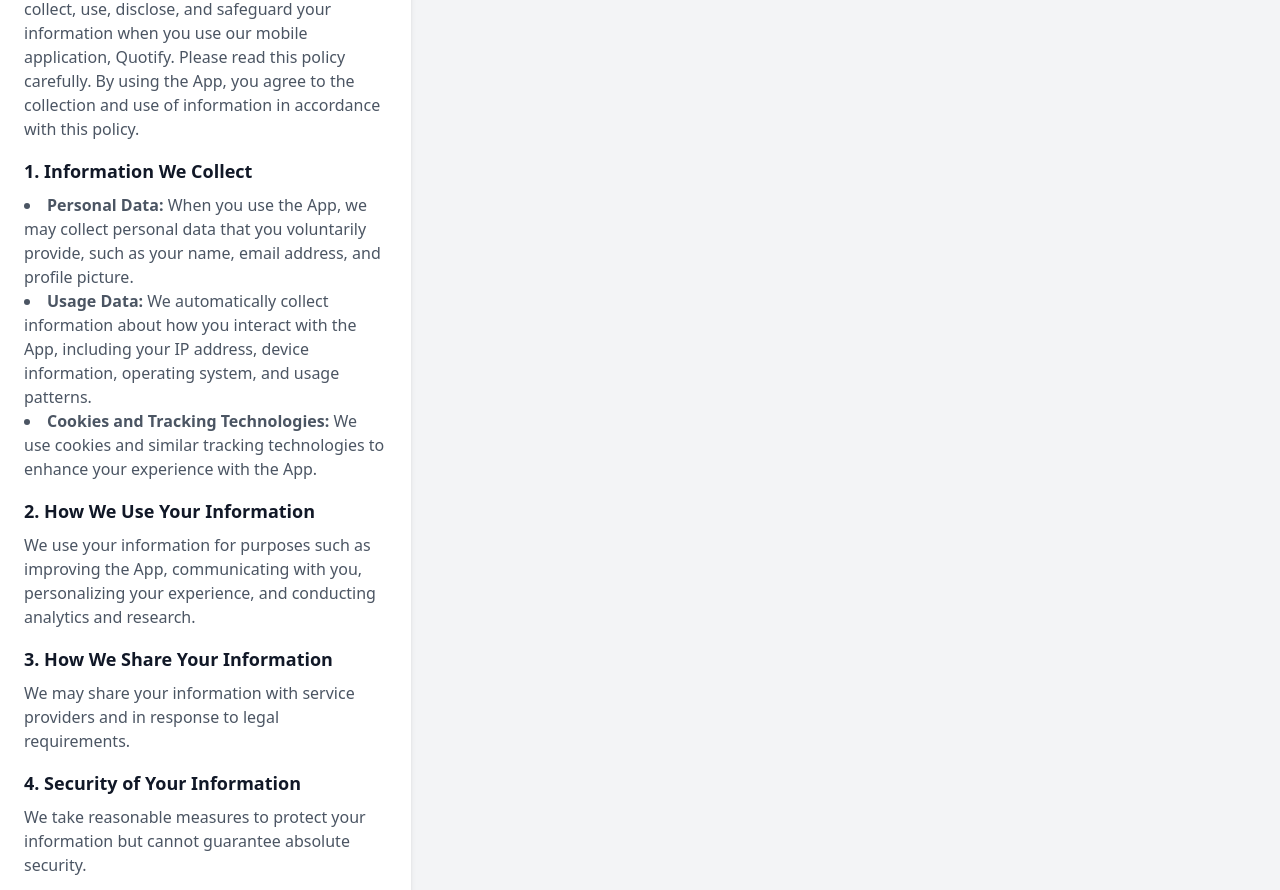
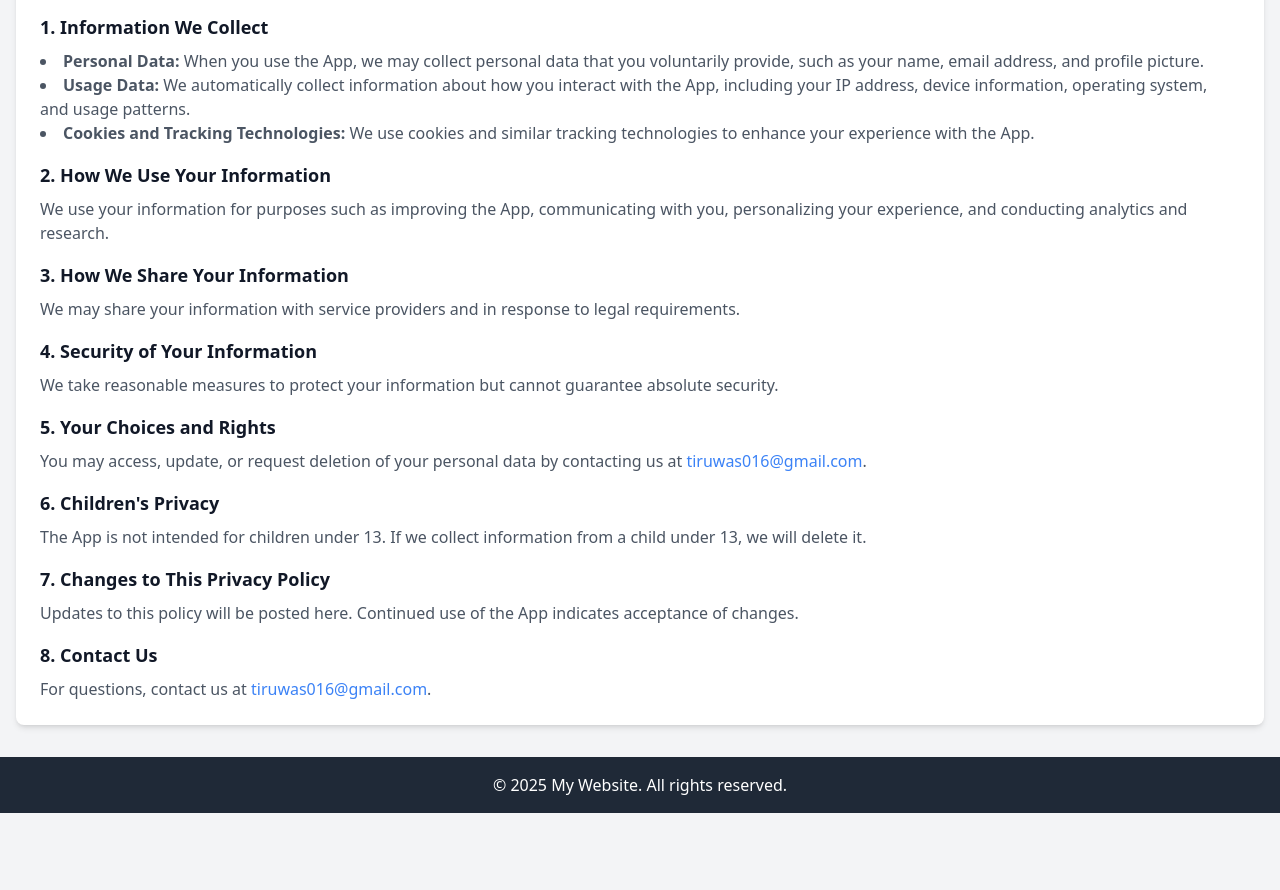
Before and after one commit to BimalKafle/PrivacyPolicy, a plain HTML site: page index.html in a window 1280 px wide. Shown: the part 151-1041 px from the top of the page. After the commit the page ends 964 px from the top, so only its background shows below. Drawn offline with nearby package versions, Linux system fonts and the light colour scheme.

Commit message:
Update index.html

```diff
--- a/index.html
+++ b/index.html
@@ -10,10 +10,11 @@
 <body class="bg-gray-100 text-gray-900">
 
     <!-- Main Content -->
-    <main class="container w-full py-8">
+    <main class="w-full py-8">
 
-        <section class="grid grid-cols-1 md:grid-cols-3 gap-6">
-            <div class="bg-white shadow-md rounded-lg p-6">
+        <!-- Privacy Policy Section -->
+        <section class="grid grid-cols-1 md:grid-cols-3 gap-6 px-4">
+            <div class="bg-white shadow-md rounded-lg p-6 col-span-3">
                 <h3 class="text-xl font-semibold mb-4">Privacy Policy</h3>
                 <p class="text-gray-600 mb-4">
                     Welcome to Quotify! Your privacy is important to us. This Privacy Policy outlines how we collect, use, disclose, and safeguard your information when you use our mobile application, Quotify. Please read this policy carefully. By using the App, you agree to the collection and use of information in accordance with this policy.
@@ -57,8 +58,8 @@
     </main>
 
     <!-- Footer -->
-    <footer class="bg-gray-800 text-white py-4">
-        <div class="container mx-auto text-center">
+    <footer class="bg-gray-800 text-white py-4 w-full">
+        <div class="text-center">
             <p>&copy; 2025 My Website. All rights reserved.</p>
         </div>
     </footer>
```
